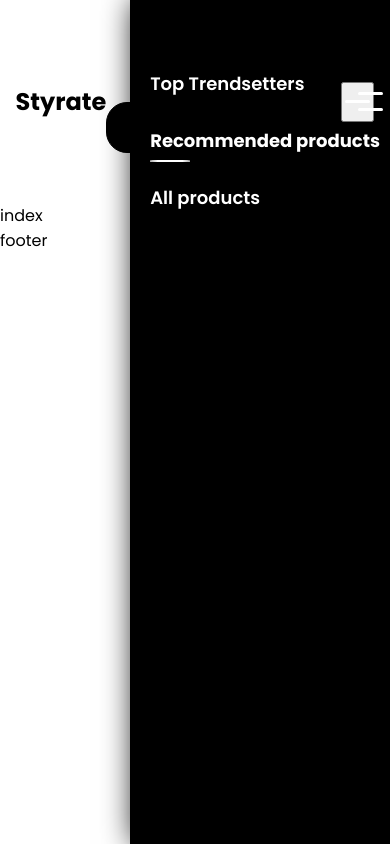
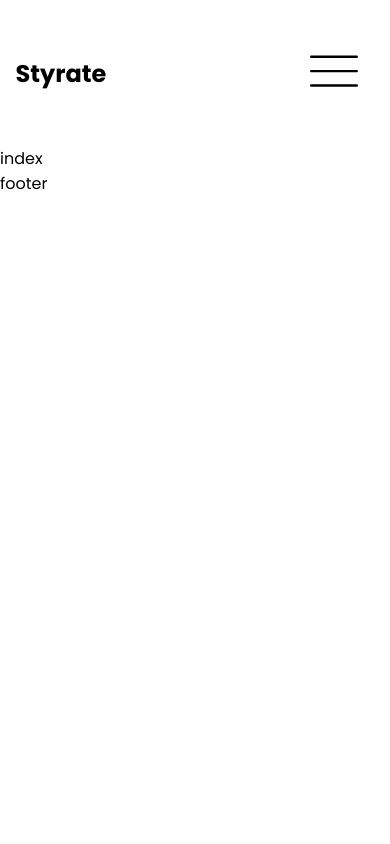
Before and after one commit to tonyykosseifyy/influencer-project, a Next.js app in the folder client/: page / in a window 390 px wide. Built offline with nearby package versions, Linux system fonts and the light colour scheme.

Commit message:
finish navbar responsiveness

```diff
--- a/client/components/elements/navbar.js
+++ b/client/components/elements/navbar.js
@@ -10,10 +10,10 @@ const navbar = () => {
   return (
     <nav className={styles.navbar}>
       <Logo onClick={() => router.push("/")} />
-      <div className={styles.linksContainer}>
-        <NavLink isActive={router.pathname === "/top-trendsetters"} href="/top-trendsetters">Top Trendsetters</NavLink>
-        <NavLink isActive={router.pathname === "/"} href="/">Recommended products</NavLink>
-        <NavLink href="/">All products</NavLink>
+      <div className={`${styles.linksContainer} ${open && styles.open}`}>
+        <NavLink onClick={() => setOpen(false)} isActive={router.pathname === "/top-trendsetters"} href="/top-trendsetters">Top Trendsetters</NavLink>
+        <NavLink onClick={() => setOpen(false)} isActive={router.pathname === "/"} href="/">Recommended products</NavLink>
+        <NavLink onClick={() => setOpen(false)} href="/">All products</NavLink>
       </div>
 
       <div className={styles.buttonsContainer}>
--- a/client/components/elements/navbar.module.css
+++ b/client/components/elements/navbar.module.css
@@ -26,8 +26,36 @@
         color: white ;
         flex-direction: column;
         align-items: flex-start;
-        padding-top: 40px;
-        box-shadow: 5px 0px 30px black;
-        /*transform: translateX(100%);*/
+        padding-top: 16vh;
+        transform: translateX(100%);
+        transition: transform .3s ease-out;
+        width: 250px;
+    }
+    .linksContainer > a {
+        transform: translateX(250px);
+        transition: transform .3s ease-out;
+    }
+
+    .linksContainer.open {
+        transform: translateX(0);
+        box-shadow: -100vw 2px 100vw 100vw rgba(0,0,0,0.75);
+    }
+    .linksContainer.open > a:nth-child(1) {
+        transition-delay: .2s ;
+    }
+    .linksContainer.open > a:nth-child(2) {
+        transition-delay: .3s ;
+    }
+    .linksContainer.open > a:nth-child(3) {
+        transition-delay: .4s ;
+    }
+    .linksContainer.open > a {
+        transform: translateX(0);
     }
 }
+
+@media screen and (max-width: 570px) {
+    .buttonsContainer {
+        display: none ;
+    }
+}
--- a/client/components/layout.module.css
+++ b/client/components/layout.module.css
@@ -1,5 +1,6 @@
 .wrapper {
     position: relative;
     min-height: 100vh;
-    overflow-y: hidden;
+    width: 100vw ;
+    overflow-x: hidden;
 }
--- a/client/components/reusables/hamburger.js
+++ b/client/components/reusables/hamburger.js
@@ -2,10 +2,15 @@ import styles from "./hamburger.module.css";
 
 const hamburger = ({ open, setOpen }) => {
   return (
-    <button className={styles.menu} onClick={() => setOpen(!open)}>
-      <div className={`${styles.hamburger} ${open && styles.active}`}></div>
-    </button>
-  )
+      <button className={`${styles.hamburger} ${open && styles.open}`} onClick={() => setOpen(!open)}>
+        <span></span>
+        <span></span>
+        <span></span>
+        <span></span>
+        <span></span>
+        <span></span>
+      </button>
+  );
 };
 
 export default hamburger ;
--- a/client/components/reusables/hamburger.module.css
+++ b/client/components/reusables/hamburger.module.css
@@ -1,50 +1,110 @@
-.menu {
-    display: flex;
-    align-items: center;
-    justify-content: center;
-    width: 40px;
-    height: 40px;
+.hamburger {
+  width: 60px;
+  height: 45px;
   position: relative;
+  margin: 0px 10px 0 20px ;
+  -webkit-transform: scale(.8);
+  -moz-transform: scale(.8);
+  -o-transform: scale(.8);
+  transform: scale(.8);
+  -webkit-transition: .5s ease-in-out;
+  -moz-transition: .5s ease-in-out;
+  -o-transition: .5s ease-in-out;
+  transition: .5s ease-in-out;
   cursor: pointer;
+  background-color: transparent;
+  border: none ;
+  z-index: 999 ;
+  display: none ;
 }
 
-  .hamburger {
-    width: 25px;
+.hamburger span {
+  display: block;
+  position: absolute;
   height: 3px;
-    background-color: #fff;
-    border-radius: 10px;
-    position: absolute;
-    transition: all 0.3s ease;
+  width: 50%;
+  background-color: black ;
+  opacity: 1;
+  -webkit-transform: rotate(0deg);
+  -moz-transform: rotate(0deg);
+  -o-transform: rotate(0deg);
+  transform: rotate(0deg);
+  -webkit-transition: .25s ease-in-out;
+  -moz-transition: .25s ease-in-out;
+  -o-transition: .25s ease-in-out;
+  transition: .25s ease-in-out;
+}
+.hamburger.open span {
+  background-color: white ;
+}
+.hamburger span:nth-child(even) {
+  left: 50%;
+  border-radius: 0 9px 9px 0;
 }
 
-  .hamburger::before,
-  .hamburger::after {
-    content: "";
-    width: 25px;
-    height: 3px;
-    background-color: #fff;
-    border-radius: 10px;
-    position: absolute;
-    transition: all 0.3s ease;
+.hamburger span:nth-child(odd) {
+  left:0px;
+  border-radius: 9px 0 0 9px;
 }
 
-  .hamburger::before {
-    transform: translateY(-8px);
+.hamburger span:nth-child(1), .hamburger span:nth-child(2) {
+  top: 0px;
 }
 
-  .hamburger::after {
-    transform: translateY(8px);
+.hamburger span:nth-child(3), .hamburger span:nth-child(4) {
+  top: 18px;
 }
 
-  .menu.open .hamburger {
+.hamburger span:nth-child(5), .hamburger span:nth-child(6) {
+  top: 36px;
+}
+
+.hamburger.open span:nth-child(1),.hamburger.open span:nth-child(6) {
+  -webkit-transform: rotate(45deg);
+  -moz-transform: rotate(45deg);
+  -o-transform: rotate(45deg);
   transform: rotate(45deg);
 }
 
-  .menu-btn.open .menu-btn__burger::before {
-    transform: rotate(-90deg) translateX(-3px);
+.hamburger.open span:nth-child(2),.hamburger.open span:nth-child(5) {
+  -webkit-transform: rotate(-45deg);
+  -moz-transform: rotate(-45deg);
+  -o-transform: rotate(-45deg);
+  transform: rotate(-45deg);
+}
+
+.hamburger.open span:nth-child(1) {
+  left: 5px;
+  top: 7px;
+}
+
+.hamburger.open span:nth-child(2) {
+  left: calc(50% - 5px);
+  top: 7px;
+}
+
+.hamburger.open span:nth-child(3) {
+  left: -50%;
   opacity: 0;
 }
 
-  .menu-btn.open .menu-btn__burger::after {
-    transform: rotate(90deg) translateX(3px);
+.hamburger.open span:nth-child(4) {
+  left: 100%;
+  opacity: 0;
 }
+
+.hamburger.open span:nth-child(5) {
+  left: 5px;
+  top: 29px;
+}
+
+.hamburger.open span:nth-child(6) {
+  left: calc(50% - 5px);
+  top: 29px;
+}
+
+@media screen and (max-width: 1050px) {
+  .hamburger {
+    display: block;
+  }
+}
```
Lines whose indentation alone changed are shown as unchanged.
